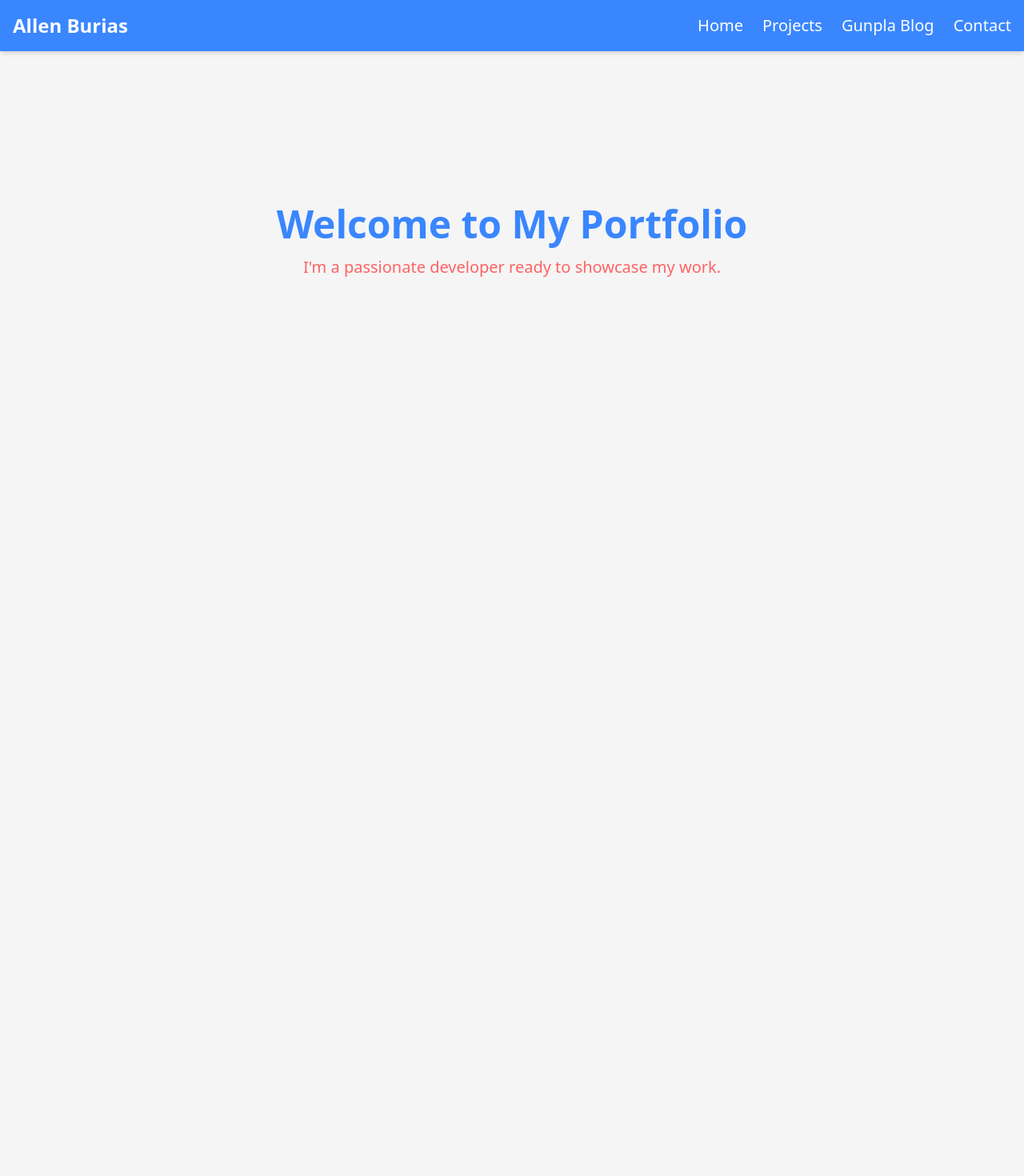
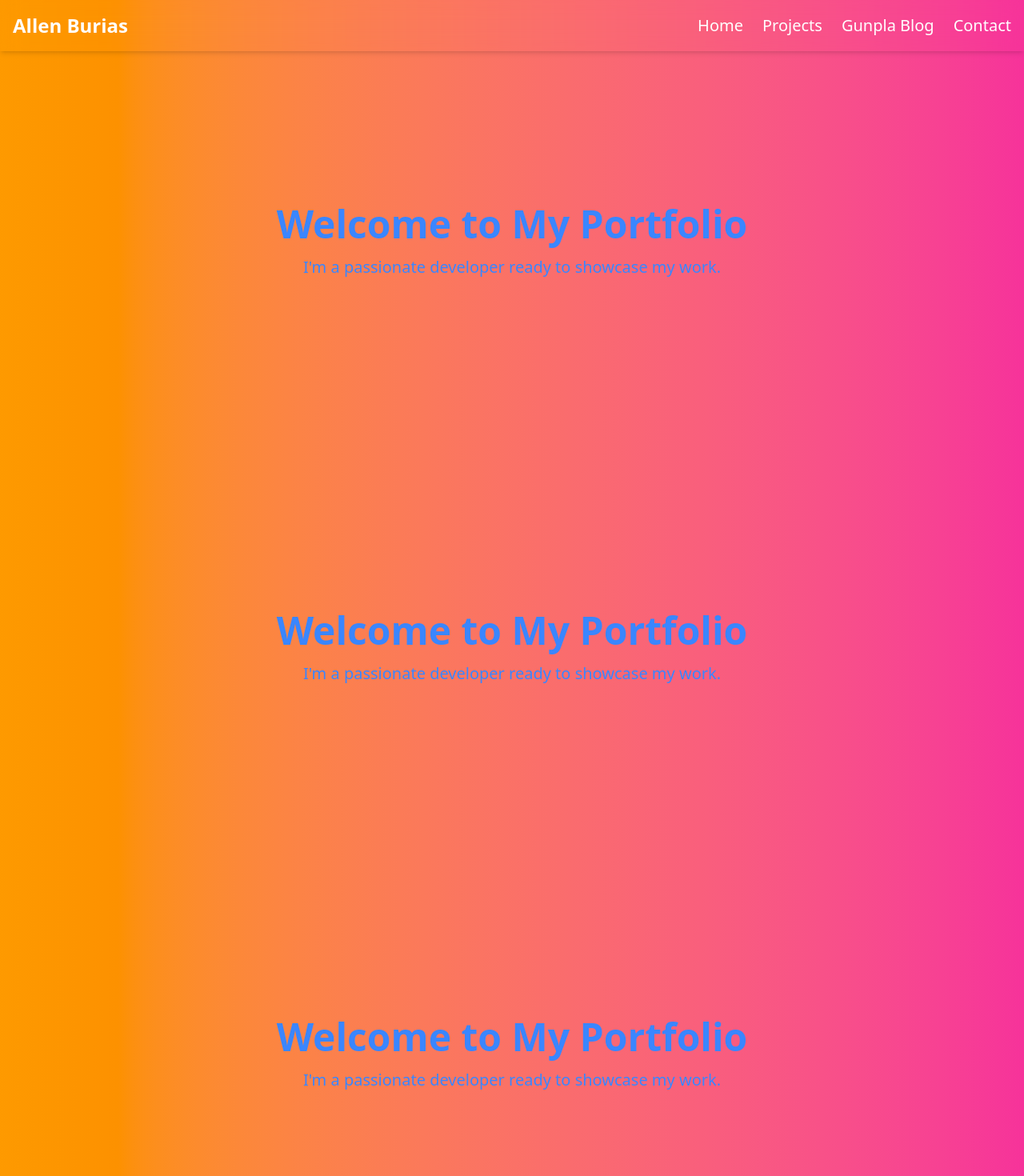
Before and after one commit to raimeii/portfolio, a Next.js app: page / in a window 1280 px wide. Shown: the top 1470 px of the page at 80% size. Before the commit the page ends 800 px from the top, so only its background shows below. Built offline with nearby package versions, Linux system fonts and the light colour scheme.

Commit message:
feat: transparent navbar

```diff
--- a/app/page.tsx
+++ b/app/page.tsx
@@ -1,10 +1,23 @@
 export default function Home() {
   return (
-    <div className="min-h-screen pt-16">
+    <div className="min-h-screen pt-16 bg-linear-to-r from-amber-500 to-pink-500">
       <main className="container mx-auto px-4 py-48 text-center">
         <section id="home">
           <h1 className="text-5xl font-bold mb-4 text-secondary">Welcome to My Portfolio</h1>
-          <p className="text-xl mb-8">I&apos;m a passionate developer ready to showcase my work.</p>
+          <p className="text-xl mb-8 text-secondary">I&apos;m a passionate developer ready to showcase my work.</p>
+        </section>
+      </main>
+      <main className="container mx-auto px-4 py-48 text-center">
+        <section id="home">
+          <h1 className="text-5xl font-bold mb-4 text-secondary">Welcome to My Portfolio</h1>
+          <p className="text-xl mb-8 text-secondary">I&apos;m a passionate developer ready to showcase my work.</p>
+        </section>
+      </main>
+
+      <main className="container mx-auto px-4 py-48 text-center">
+        <section id="home">
+          <h1 className="text-5xl font-bold mb-4 text-secondary">Welcome to My Portfolio</h1>
+          <p className="text-xl mb-8 text-secondary">I&apos;m a passionate developer ready to showcase my work.</p>
         </section>
       </main>
     </div>
--- a/app/projects/page.tsx
+++ b/app/projects/page.tsx
@@ -3,7 +3,7 @@ export default function Projects() {
         <div className="min-h-screen pt-16">
         <main className="container mx-auto px-4 py-48 text-center">
             <section id="projects">
-            <h1 className="text-5xl font-bold mb-4 text-primary">Welcome to My Projects Page</h1>
+            <h1 className="text-5xl font-bold mb-4 text-secondary">Welcome to My Projects Page</h1>
             </section>
         </main>
         </div>
--- a/components/Navbar.tsx
+++ b/components/Navbar.tsx
@@ -9,7 +9,7 @@ export default function Navbar() {
     {name: "Contact", href:"/contact"}
   ]
   return (
-    <nav className="fixed h-16 top-0 w-full flex justify-between items-center p-4 bg-secondary shadow-md z-50">
+    <nav className="fixed h-16 top-0 w-full flex justify-between items-center p-4 /80 backdrop-blur-md shadow-md z-50">
       <div className="text-2xl font-bold text-white">Allen Burias</div>
 
       <div className="flex items-center gap-6">
```
Also changed, not shown: app/globals.css (line endings or trailing spaces).
